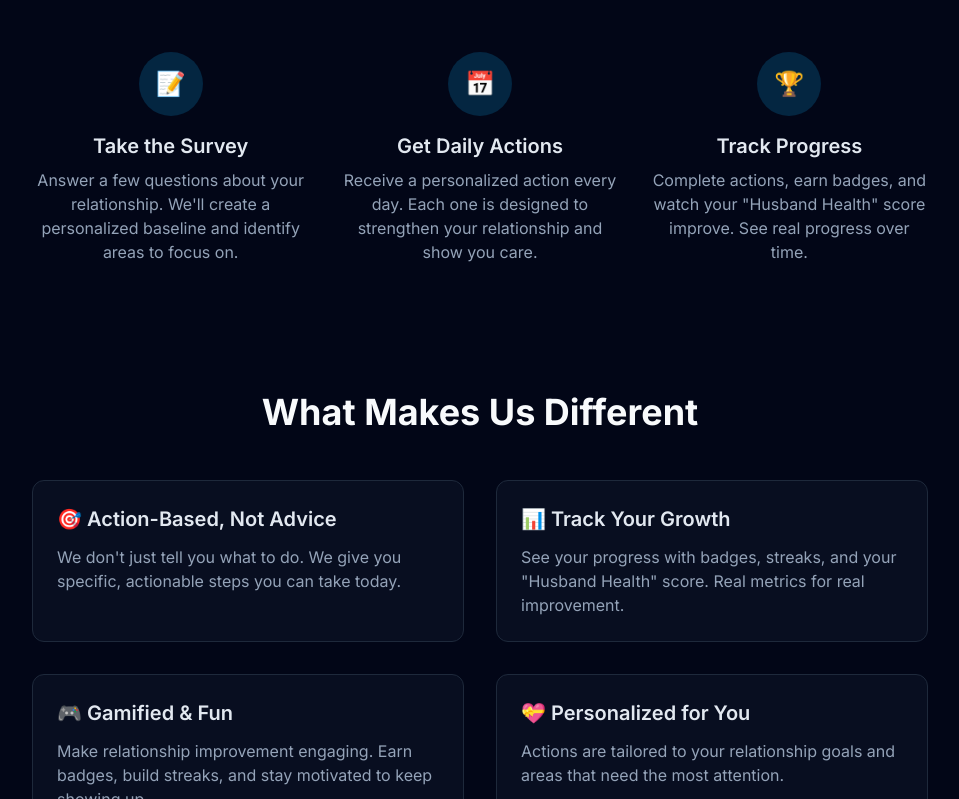
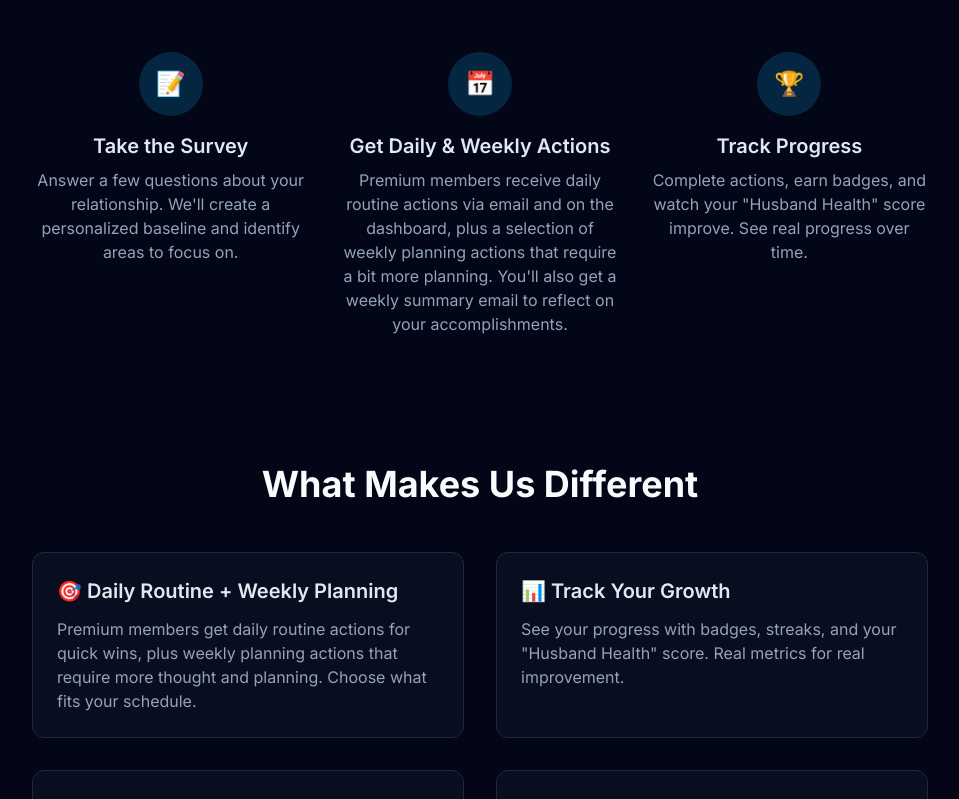
Before and after one commit to loo83gh22-droid/Husband-Daily-Tips, a Next.js app: page / in a window 1280 px wide. Shown: the part 1021-1820 px from the top of the page, without its empty margins (160-1119 px from the left). Built offline with nearby package versions, Linux system fonts and the light colour scheme; no server answers.

Commit message:
Update premium features messaging: daily routine actions, weekly planning actions, daily emails, and weekly summary

```diff
--- a/app/dashboard/subscription/page.tsx
+++ b/app/dashboard/subscription/page.tsx
@@ -113,7 +113,9 @@ export default async function SubscriptionPage({
       tier: 'premium',
       interval: 'month' as const,
       features: [
-        'Daily personalized actions',
+        'Daily routine actions delivered via email',
+        'Weekly planning actions (require more planning)',
+        'Weekly summary email (reminder to reflect on accomplishments)',
         'Full Husband Health tracking',
         'Achievement badges',
         'Private journal & Team Wins',
--- a/app/page.tsx
+++ b/app/page.tsx
@@ -309,9 +309,9 @@ export default async function Home() {
                 <div className="w-16 h-16 bg-primary-500/20 rounded-full flex items-center justify-center mx-auto mb-4">
                   <span className="text-2xl">📅</span>
                 </div>
-                <h3 className="text-xl font-semibold text-slate-200 mb-2">Get Daily Actions</h3>
+                <h3 className="text-xl font-semibold text-slate-200 mb-2">Get Daily & Weekly Actions</h3>
                 <p className="text-slate-400">
-                  Receive a personalized action every day. Each one is designed to strengthen your relationship and show you care.
+                  Premium members receive daily routine actions via email and on the dashboard, plus a selection of weekly planning actions that require a bit more planning. You&apos;ll also get a weekly summary email to reflect on your accomplishments.
                 </p>
               </div>
               <div className="text-center">
@@ -333,9 +333,9 @@ export default async function Home() {
             </h2>
             <div className="grid md:grid-cols-2 gap-8 max-w-4xl mx-auto">
               <div className="bg-slate-900/50 border border-slate-800 rounded-xl p-6">
-                <h3 className="text-xl font-semibold text-slate-200 mb-3">🎯 Action-Based, Not Advice</h3>
+                <h3 className="text-xl font-semibold text-slate-200 mb-3">🎯 Daily Routine + Weekly Planning</h3>
                 <p className="text-slate-400">
-                  We don&apos;t just tell you what to do. We give you specific, actionable steps you can take today.
+                  Premium members get daily routine actions for quick wins, plus weekly planning actions that require more thought and planning. Choose what fits your schedule.
                 </p>
               </div>
               <div className="bg-slate-900/50 border border-slate-800 rounded-xl p-6">
@@ -351,9 +351,9 @@ export default async function Home() {
                 </p>
               </div>
               <div className="bg-slate-900/50 border border-slate-800 rounded-xl p-6">
-                <h3 className="text-xl font-semibold text-slate-200 mb-3">💝 Personalized for You</h3>
+                <h3 className="text-xl font-semibold text-slate-200 mb-3">📧 Daily Emails & Weekly Summaries</h3>
                 <p className="text-slate-400">
-                  Actions are tailored to your relationship goals and areas that need the most attention.
+                  Premium members get daily emails with routine actions, plus a weekly summary email that reminds you to look back on your accomplishments, especially helpful if you haven&apos;t been updating daily.
                 </p>
               </div>
             </div>
--- a/components/GettingStarted.tsx
+++ b/components/GettingStarted.tsx
@@ -79,9 +79,9 @@ export default function GettingStarted({ userId, totalCompletions }: GettingStar
             1
           </div>
           <div>
-            <h3 className="text-lg font-semibold text-slate-50 mb-1">Complete Your Daily Action</h3>
+            <h3 className="text-lg font-semibold text-slate-50 mb-1">Complete Your Daily Routine Actions</h3>
             <p className="text-slate-300 text-sm leading-relaxed">
-              Each day you&apos;ll see a new action at the top of your dashboard. Click &quot;Mark as done&quot; when you complete it. This builds your Husband Health score and earns you badges.
+              As a Premium member, you&apos;ll receive daily routine actions delivered via email and shown on your dashboard. These are quick, meaningful actions you can complete each day. Click &quot;Mark as done&quot; when you complete them to build your Husband Health score and earn badges.
             </p>
           </div>
         </div>
@@ -89,6 +89,30 @@ export default function GettingStarted({ userId, totalCompletions }: GettingStar
         <div className="flex items-start gap-3">
           <div className="flex-shrink-0 w-8 h-8 rounded-full bg-primary-500/20 flex items-center justify-center text-primary-300 font-bold text-sm">
             2
+          </div>
+          <div>
+            <h3 className="text-lg font-semibold text-slate-50 mb-1">Plan Your Weekly Actions</h3>
+            <p className="text-slate-300 text-sm leading-relaxed">
+              Each week, you&apos;ll receive a selection of weekly planning actions. These require a bit more planning and thought, so you can choose which ones fit your schedule and goals. Plan them throughout the week and complete them when ready.
+            </p>
+          </div>
+        </div>
+
+        <div className="flex items-start gap-3">
+          <div className="flex-shrink-0 w-8 h-8 rounded-full bg-primary-500/20 flex items-center justify-center text-primary-300 font-bold text-sm">
+            3
+          </div>
+          <div>
+            <h3 className="text-lg font-semibold text-slate-50 mb-1">Check Your Daily Emails</h3>
+            <p className="text-slate-300 text-sm leading-relaxed">
+              Premium members receive daily emails with your routine action for the day. You&apos;ll also receive a weekly summary email that reminds you to look back on what you accomplished during the week, especially helpful if you haven&apos;t been updating daily in the app.
+            </p>
+          </div>
+        </div>
+
+        <div className="flex items-start gap-3">
+          <div className="flex-shrink-0 w-8 h-8 rounded-full bg-primary-500/20 flex items-center justify-center text-primary-300 font-bold text-sm">
+            4
           </div>
           <div>
             <h3 className="text-lg font-semibold text-slate-50 mb-1">Reflect on What Happened</h3>
@@ -100,19 +124,7 @@ export default function GettingStarted({ userId, totalCompletions }: GettingStar
 
         <div className="flex items-start gap-3">
           <div className="flex-shrink-0 w-8 h-8 rounded-full bg-primary-500/20 flex items-center justify-center text-primary-300 font-bold text-sm">
-            3
-          </div>
-          <div>
-            <h3 className="text-lg font-semibold text-slate-50 mb-1">Hide Actions That Don&apos;t Fit</h3>
-            <p className="text-slate-300 text-sm leading-relaxed">
-              If an action doesn&apos;t suit your situation (like &quot;take lunch to your wife at work&quot; but you can&apos;t do that), simply click the &quot;Hide&quot; button. A new action will be generated for you, and you won&apos;t see that one again. You can find and unhide hidden actions in <Link href="/dashboard/account" className="text-primary-400 hover:text-primary-300 underline font-medium">Account Settings</Link>.
-            </p>
-          </div>
-        </div>
-
-        <div className="flex items-start gap-3">
-          <div className="flex-shrink-0 w-8 h-8 rounded-full bg-primary-500/20 flex items-center justify-center text-primary-300 font-bold text-sm">
-            4
+            5
           </div>
           <div>
             <h3 className="text-lg font-semibold text-slate-50 mb-1">Explore All Actions</h3>
@@ -124,7 +136,7 @@ export default function GettingStarted({ userId, totalCompletions }: GettingStar
 
         <div className="flex items-start gap-3">
           <div className="flex-shrink-0 w-8 h-8 rounded-full bg-primary-500/20 flex items-center justify-center text-primary-300 font-bold text-sm">
-            5
+            6
           </div>
           <div>
             <h3 className="text-lg font-semibold text-slate-50 mb-1">Track Your Progress</h3>
--- a/components/SubscriptionBanner.tsx
+++ b/components/SubscriptionBanner.tsx
@@ -28,7 +28,7 @@ export default function SubscriptionBanner() {
         <div className="mb-4 md:mb-0">
           <h3 className="text-2xl font-bold mb-2">Unlock All Features</h3>
           <p className="text-primary-100">
-            {message || 'Look at you. You\'re here. You\'re trying. That\'s what matters. Now unlock daily actions, full Husband Health tracking, badges, journal, and Team Wins. Try everything free for 7 days. No credit card. No BS.'}
+            {message || 'Look at you. You\'re here. You\'re trying. That\'s what matters. Now unlock daily routine actions via email, weekly planning actions, weekly summary emails, full Husband Health tracking, badges, journal, and Team Wins. Try everything free for 7 days. No credit card. No BS.'}
           </p>
         </div>
         <Link
```
